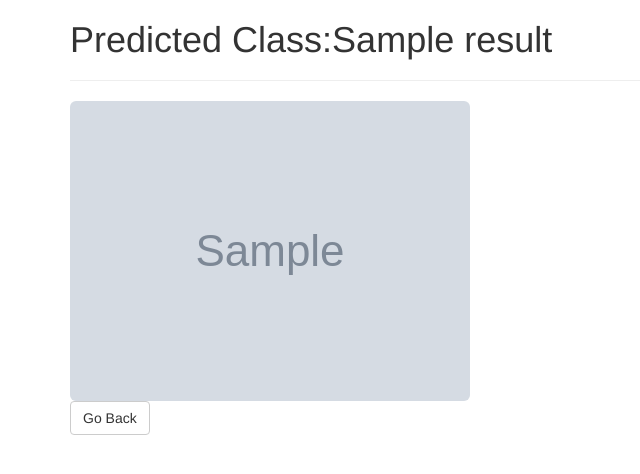
After one commit to Nibba2018/flask-tf-model-deployment, a Flask app: template templates/show.html in a window 1280 px wide. The commit adds this page. Shown: the top 474 px of the page, without its empty margins (0-640 px from the left). Run offline with Flask 2, Linux system fonts and the light colour scheme; the template is opened without the code that fills it: most values are stand-ins (such as "Sample title", 1, 10 or a date in 2020); grey boxes marked "Sample" are stand-in pictures; some libraries are stand-ins or nearby versions.

Commit message:
Added full project

```diff
--- a/app.py
+++ b/app.py
@@ -1,5 +1,8 @@
-from flask import Flask, render_template
+from flask import Flask, render_template, url_for, request, redirect
 from flask_bootstrap import Bootstrap
+
+import os
+import inference
 
 app = Flask(__name__)
 Bootstrap(app)
@@ -7,8 +10,19 @@ Bootstrap(app)
 """
 Routes
 """
-@app.route('/', methods=["GET"])
+@app.route('/', methods=['GET', 'POST'])
 def index():
+    if request.method == "POST":
+        uploaded_file = request.files['file']
+        if uploaded_file.filename != '':
+            image_path = os.path.join('static', uploaded_file.filename)
+            uploaded_file.save(image_path)
+            class_name = inference.get_prediction(image_path)
+            result = {
+                'class_name': class_name,
+                'image': image_path
+            }
+            return render_template('show.html', result=result)
     return render_template("index.html")
 
 if __name__ == "__main__":
--- /dev/null
+++ b/inference.py
@@ -0,0 +1,28 @@
+import tensorflow as tf
+import numpy as np
+import json
+import requests
+
+SIZE = 128
+MODEL_URI = "http://localhost:8501/v1/models/pets:predict"
+CLASSES = ['Cat', 'Dog']
+
+def get_prediction(image_path):
+    image = tf.keras.preprocessing.image.load_img(
+        image_path, target_size=(SIZE, SIZE)
+    )
+    image = tf.keras.preprocessing.image.img_to_array(image)
+    image = tf.keras.applications.mobilenet_v2.preprocess_input(image)
+    image = np.expand_dims(image, axis=0)
+
+    data = json.dumps({
+        'instances': image.tolist()
+    })
+    response = requests.post(MODEL_URI, data=data.encode())
+    result = json.loads(response.text)
+    prediction = np.squeeze(result['predictions'][0])
+    class_name = CLASSES[int(prediction > 0.5)]
+    return class_name
+
+if __name__ == "__main__":
+    print(get_prediction("dog.jpg"))
--- a/templates/index.html
+++ b/templates/index.html
@@ -4,7 +4,7 @@
     <div class="container">
         <h1>Upload File</h1>
         <hr>
-        <form class="form-inline" action="index.html" method="post">
+        <form class="form-inline" action="{{url_for('index')}}" method="post" enctype="multipart/form-data">
             <div class="form-group">
                 <input type="file" name="file" class="btn btn-default">
             </div>
--- /dev/null
+++ b/templates/show.html
@@ -0,0 +1,12 @@
+{% extends "base.html" %}
+
+{% block content %}
+    <div class="container">
+        <h1>Predicted Class:{{ result.class_name }}</h1>
+        <hr>
+        <div>
+            <img src="{{ result.image_path }}" class="img-rounded" width="400" height="auto">
+        </div>
+        <a href="{{ url_for('index') }}" class="btn btn-default"> Go Back </a>
+    </div>
+{% endblock %}
```
Also changed, not shown: dog.jpg (added), static/dog.jpg (added).
